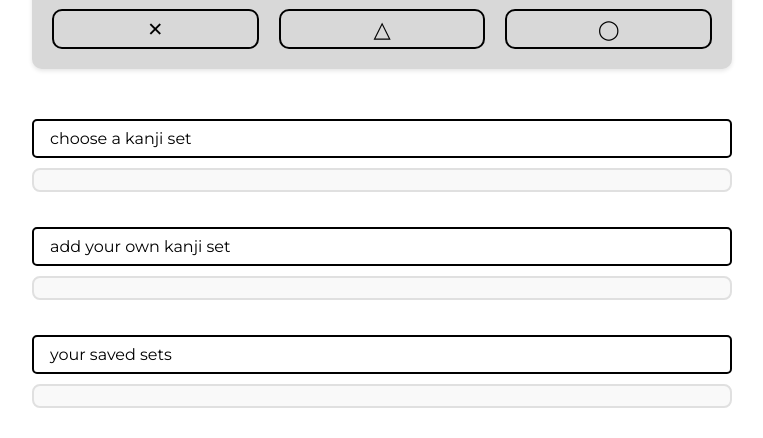
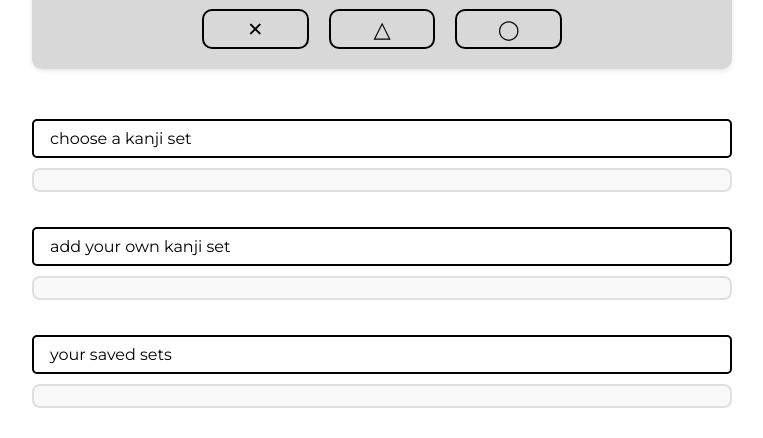
Before and after one commit to ntninh00/kanji-flashcard, a plain HTML site: page index.html in a window 1280 px wide. Shown: the part 473-911 px from the top of the page, without its empty margins (258-1021 px from the left). Drawn offline with Linux system fonts and the light colour scheme.

Commit message:
ui update

```diff
--- a/styles.css
+++ b/styles.css
@@ -72,6 +72,7 @@ h4 {
     gap: 10px; /* Add some space between the buttons */
     flex-wrap: nowrap; /* Prevent wrapping to the next line */
     margin-top: 20px;
+    padding-inline: 150px;
 }
 
 #options button {
@@ -90,7 +91,6 @@ h4 {
     align-items: center;
     justify-content: center;
     height: 40px; /* Fixed height for consistency */
-    width: 40px;
 }
 #options button:active {
     transform: scale(0.95);
```
